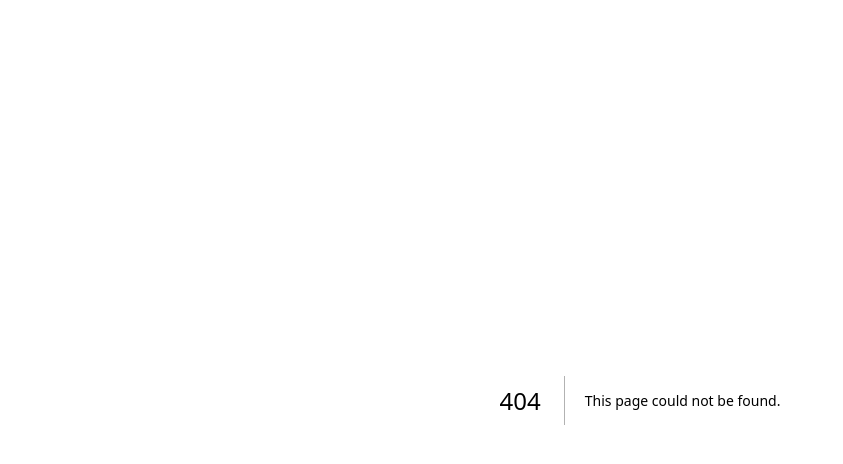
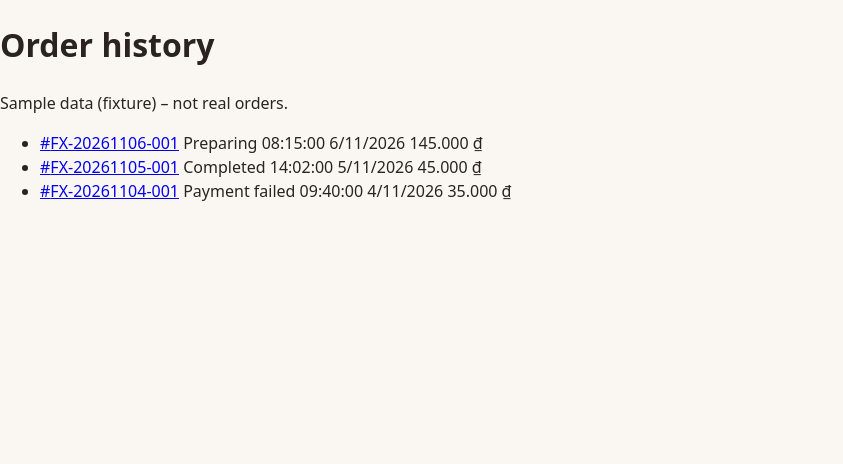
Before and after one commit to Gtvkun-ai/brewlite-a2, a Next.js app in the folder apps/web/: page /orders in a window 1280 px wide. Before the commit this address had no page. Shown: the top 464 px of the page, without its empty margins (0-843 px from the left). Built offline with nearby package versions, Linux system fonts and the light colour scheme; no server answers.

Commit message:
feat(web): add order history page, stepper and formatters with tests

```diff
--- /dev/null
+++ b/apps/web/app/orders/page.tsx
@@ -0,0 +1,67 @@
+'use client';
+
+import Link from 'next/link';
+import { useCallback, useEffect, useState } from 'react';
+import { statusLabel } from '../../components/OrderStepper';
+import { Empty, Error as ErrorState, Loading } from '../../components/States';
+import { ApiError } from '../../lib/api';
+import { formatDateTime, formatVnd } from '../../lib/format';
+import { fetchOrders, isUsingFixtures } from '../../lib/orders-api';
+import type { OrderResponse } from '../../lib/types';
+
+type State =
+  | { kind: 'loading' }
+  | { kind: 'error'; message: string }
+  | { kind: 'ready'; orders: OrderResponse[] };
+
+function toMessage(err: unknown): string {
+  if (err instanceof ApiError && (err.status === 401 || err.status === 403)) {
+    return 'Please sign in to view your orders.';
+  }
+  return 'Could not load your orders.';
+}
+
+export default function OrdersPage() {
+  const [state, setState] = useState<State>({ kind: 'loading' });
+
+  const load = useCallback(async () => {
+    setState({ kind: 'loading' });
+    try {
+      setState({ kind: 'ready', orders: await fetchOrders() });
+    } catch (err) {
+      setState({ kind: 'error', message: toMessage(err) });
+    }
+  }, []);
+
+  useEffect(() => {
+    void load();
+  }, [load]);
+
+  return (
+    <main>
+      <h1>Order history</h1>
+      {isUsingFixtures && (
+        <p data-testid="fixture-banner">Sample data (fixture) – not real orders.</p>
+      )}
+      {state.kind === 'loading' && <Loading label="Loading orders…" />}
+      {state.kind === 'error' && (
+        <ErrorState message={state.message} onRetry={load} />
+      )}
+      {state.kind === 'ready' && state.orders.length === 0 && (
+        <Empty title="No orders yet" message="Your orders will appear here." />
+      )}
+      {state.kind === 'ready' && state.orders.length > 0 && (
+        <ul>
+          {state.orders.map((o) => (
+            <li key={o.id}>
+              <Link href={`/orders/${o.id}`}>#{o.code}</Link>{' '}
+              <span>{statusLabel(o.status)}</span>{' '}
+              <span>{formatDateTime(o.createdAt)}</span>{' '}
+              <span>{formatVnd(o.totalAmount)}</span>
+            </li>
+          ))}
+        </ul>
+      )}
+    </main>
+  );
+}
--- /dev/null
+++ b/apps/web/components/OrderStepper.tsx
@@ -0,0 +1,50 @@
+import type { OrderStatus } from '../lib/types';
+
+export const ORDER_STEPS: OrderStatus[] = [
+  'PENDING',
+  'PAID',
+  'PREPARING',
+  'READY',
+  'COMPLETED',
+];
+
+const LABELS: Record<OrderStatus, string> = {
+  PENDING: 'Pending payment',
+  PAID: 'Paid',
+  PREPARING: 'Preparing',
+  READY: 'Ready',
+  COMPLETED: 'Completed',
+  CANCELLED: 'Cancelled',
+  PAYMENT_FAILED: 'Payment failed',
+};
+
+export function statusLabel(status: OrderStatus): string {
+  return LABELS[status];
+}
+
+export function OrderStepper({ status }: { status: OrderStatus }) {
+  if (status === 'CANCELLED' || status === 'PAYMENT_FAILED') {
+    return (
+      <div role="alert" data-testid="order-terminal-state">
+        {LABELS[status]}
+      </div>
+    );
+  }
+
+  const current = ORDER_STEPS.indexOf(status);
+
+  return (
+    <ol aria-label="Order progress">
+      {ORDER_STEPS.map((step, i) => (
+        <li
+          key={step}
+          data-testid={`step-${step}`}
+          data-state={i < current ? 'done' : i === current ? 'current' : 'upcoming'}
+          aria-current={i === current ? 'step' : undefined}
+        >
+          {LABELS[step]}
+        </li>
+      ))}
+    </ol>
+  );
+}
--- /dev/null
+++ b/apps/web/lib/format.ts
@@ -0,0 +1,11 @@
+const vnd = new Intl.NumberFormat('vi-VN', { style: 'currency', currency: 'VND' });
+
+/** API trả tiền dạng chuỗi số nguyên VND, ví dụ "100000". */
+export function formatVnd(amount: string): string {
+  const n = Number(amount);
+  return Number.isFinite(n) ? vnd.format(n) : amount;
+}
+
+export function formatDateTime(iso: string): string {
+  return new Date(iso).toLocaleString('vi-VN', { timeZone: 'Asia/Ho_Chi_Minh' });
+}
```
Also changed, not shown: 2 other files (tests, documents, lock files or other folders).
